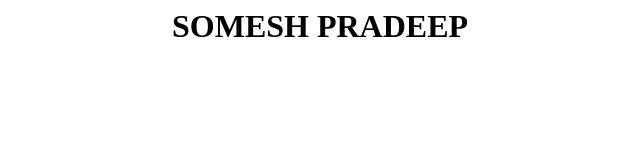
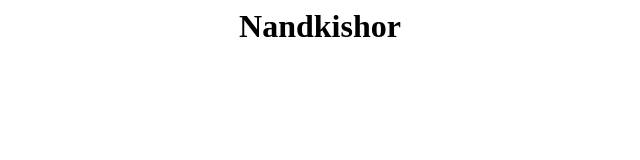
Before and after one commit to nandkishorprasad786/19mca8076, a plain HTML site: page index.html in a window 1280 px wide. Shown: the whole page, without its empty margins (320-960 px from the left). Drawn offline with Linux system fonts and the light colour scheme.

Commit message:
Update index.html

```diff
--- a/index.html
+++ b/index.html
@@ -1,7 +1,7 @@
 
 <html>
 <body>
-<h1><center>SOMESH PRADEEP</center></h1>
+<h1><center>Nandkishor</center></h1>
 
 </body>
 </html>
```
